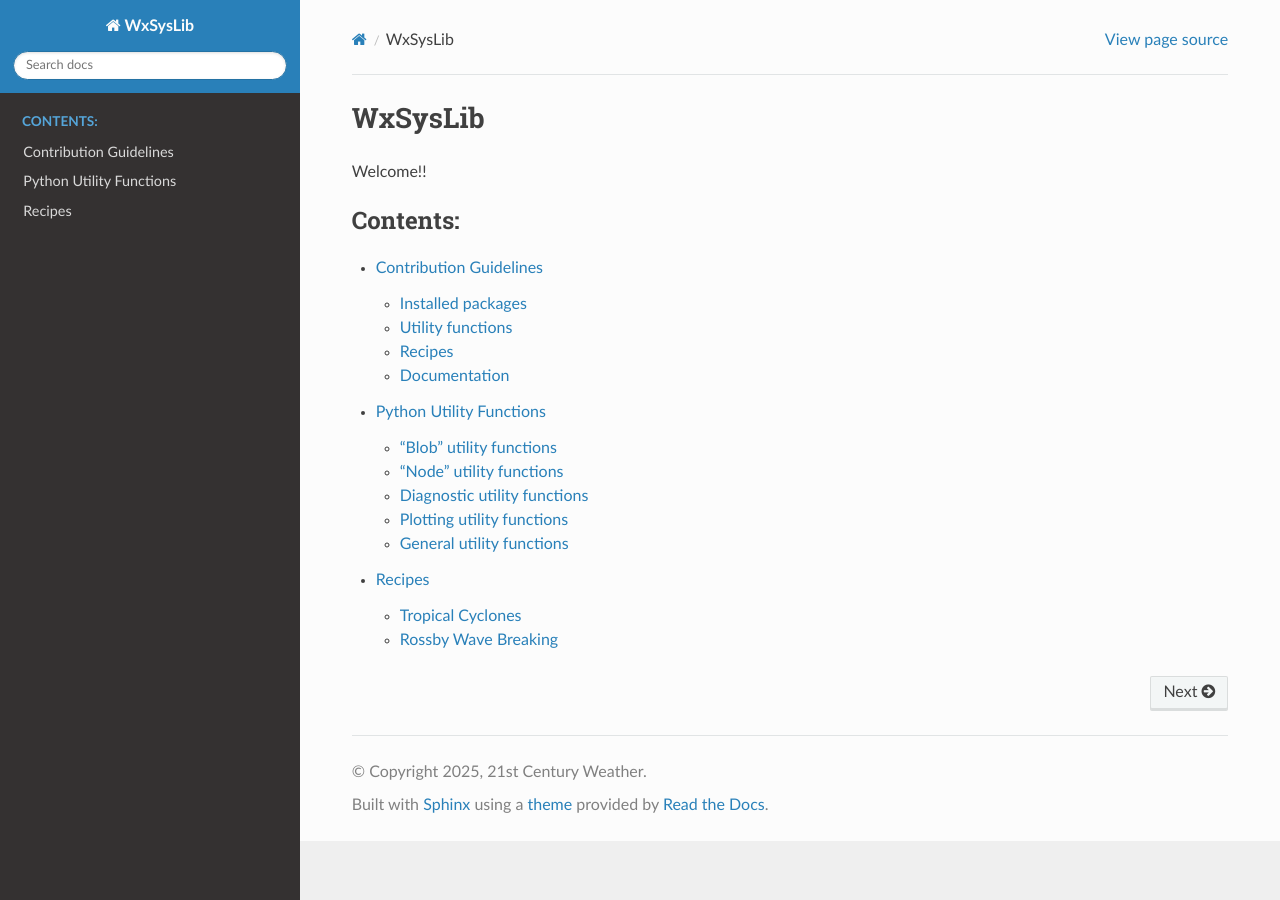
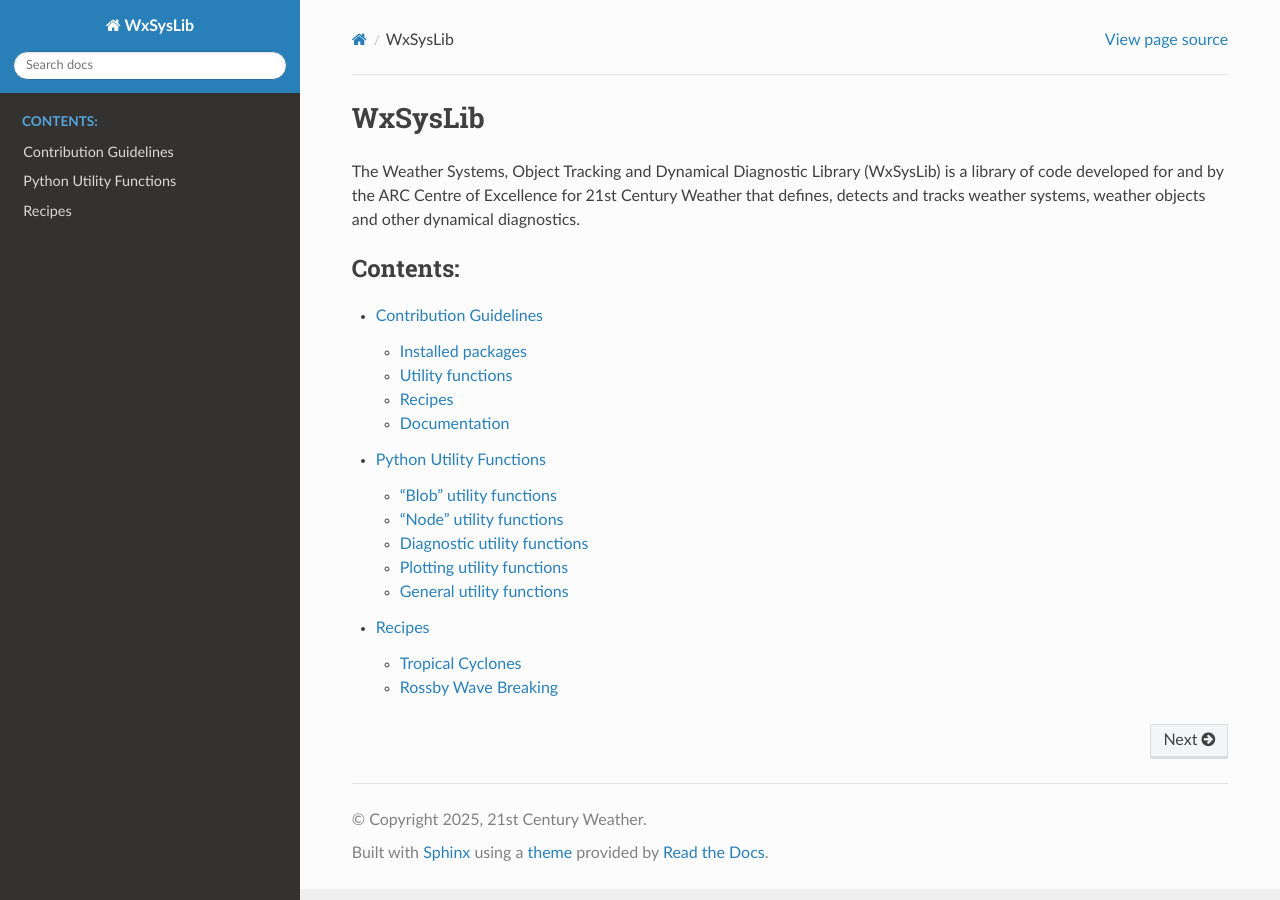
Before and after one commit to andrewbrown31/WxSysLib, a Sphinx documentation site: the page built from docs/index.rst, in a window 1280 px wide. Built offline with Sphinx 7.4.7 and the Read the Docs theme 3.1.0, drawn with Linux system fonts in a browser that asks for light colours.

Commit message:
Update index.rst

```diff
--- a/docs/index.rst
+++ b/docs/index.rst
@@ -1,7 +1,7 @@
 WxSysLib
-===============
+=========
 
-Welcome!!
+The Weather Systems, Object Tracking and Dynamical Diagnostic Library (WxSysLib) is a library of code developed for and by the ARC Centre of Excellence for 21st Century Weather that defines, detects and tracks weather systems, weather objects and other dynamical diagnostics.
 
 .. toctree::
    :maxdepth: 2
```
